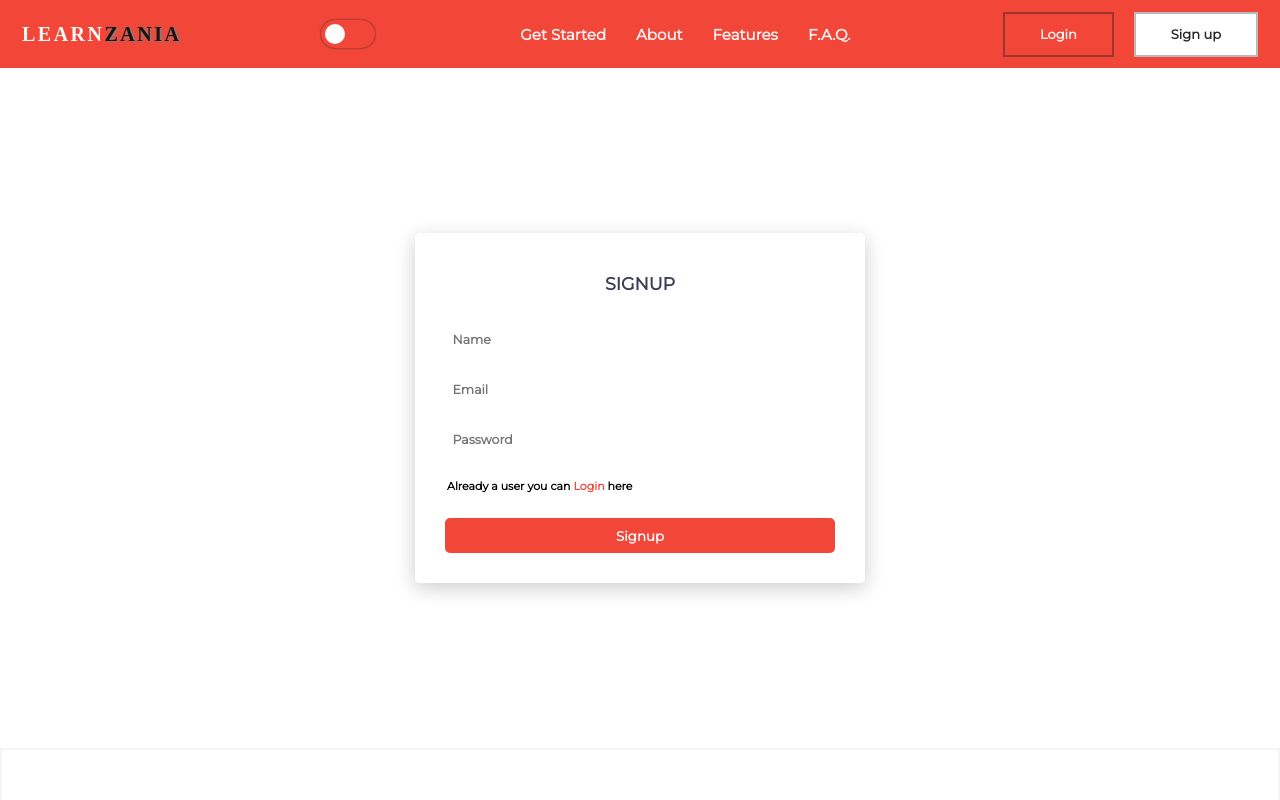
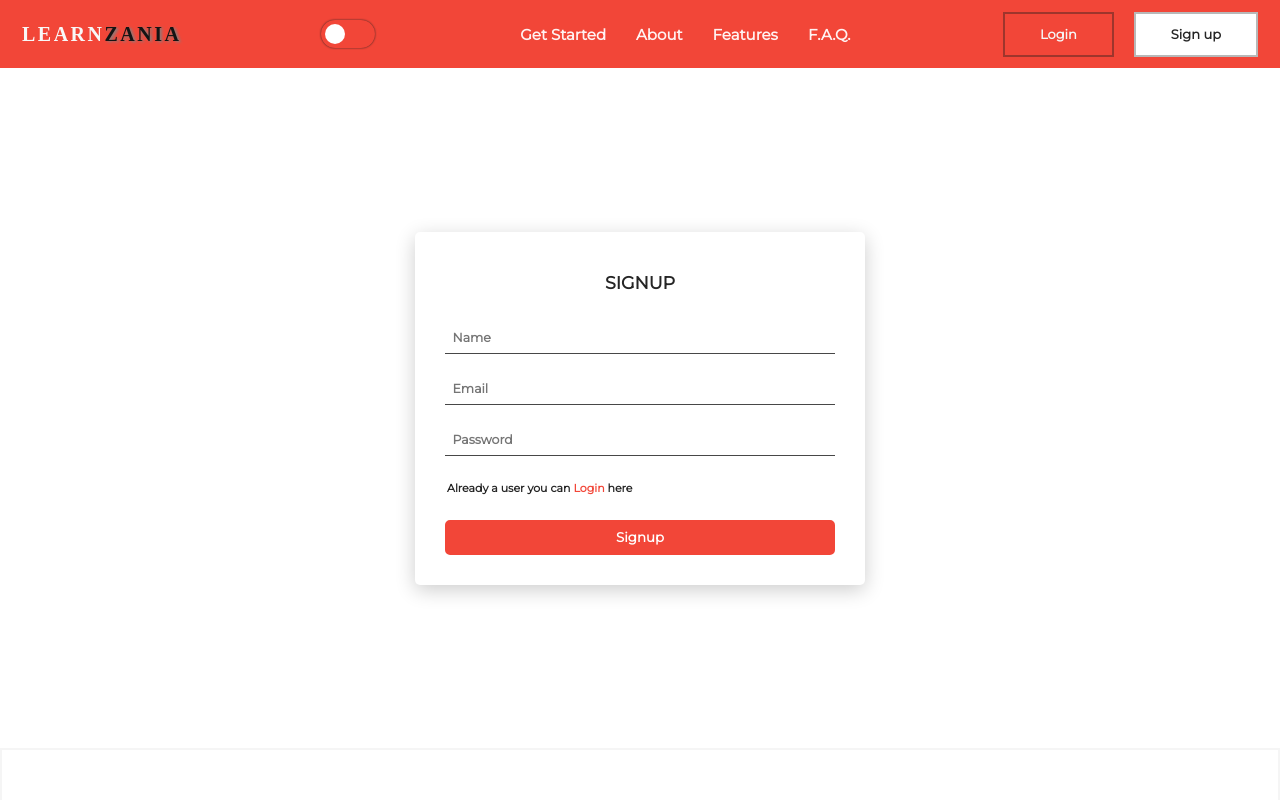
Before and after one commit to Akshima-Ghai/OneEducationalWebsiteForAll, a React (Create React App) app: page /signup in a window 1280 px wide. Shown: the top 800 px of the page. Built offline with nearby package versions, Linux system fonts and the light colour scheme.

Commit message:
Added DM to Auth Pages

```diff
--- a/src/App.css
+++ b/src/App.css
@@ -12,6 +12,8 @@
 
   --primary-home-head: #141639;
   --primary-home-p: #73747b;
+
+  --primary-form: white;
 }
 
 [data-theme="dark"] {
@@ -26,6 +28,8 @@
 
   --primary-home-head: #fff;
   --primary-home-p: #818391;
+
+  --primary-form: #141414;
 }
 
 * {
--- a/src/components/UI/InputField/InputField.css
+++ b/src/components/UI/InputField/InputField.css
@@ -1,16 +1,17 @@
-.input__style{
-    padding: .75rem;
+.input__style {
+  padding: 0.75rem;
   border: none;
-    border-bottom: 1px solid var(--light-primary-grey);
+  border-bottom: 1px solid var(--primary-footer-para);
+  background-color: inherit;
   margin-bottom: 2rem;
   font-family: inherit;
   outline: none;
   font-size: 1.25rem;
   font-weight: bold;
-    color: var(--light-primary-black);
+  color: var(--primary-footer-text);
 }
 
-.input__style:focus{
+.input__style:focus {
   border: none;
-    border-bottom: 1px solid var(--light-primary-black);
+  border-bottom: 1px solid #f24638;
 }
--- a/src/pages/Auth/Login/Login.css
+++ b/src/pages/Auth/Login/Login.css
@@ -3,6 +3,7 @@
   display: flex;
   justify-content: center;
   align-items: center;
+  background-color: var(--primary-body);
 }
 
 .login__form {
@@ -12,8 +13,8 @@
   flex-direction: column;
   justify-content: center;
   border-radius: 5px;
-    background-color: var(--light-primary-white);
-    box-shadow: 0 .5rem 2rem rgba(0, 0, 0, 0.2);
+  background-color: var(--primary-form);
+  box-shadow: 0 0.5rem 2rem rgba(0, 0, 0, 0.2);
 }
 
 .login__form--button {
@@ -32,11 +33,11 @@
 }
 
 .login__form--button:hover {
-    background-color: white;
+  background-color: var(--header-button);
   color: #f24638;
 }
 
-.login__forgot--button a{
+.login__forgot--button a {
   display: block;
   text-align: center;
   text-decoration: none;
@@ -57,24 +58,24 @@
   margin: 0.5rem 1rem;
   margin-left: 2px;
   font-weight: bold;
-    color: var(--light-primary-grey);
+  color: var(--primary-footer-text);
 }
 
-.login__form--p a{
-    color:#f24638;
+.login__form--p a {
+  color: #f24638;
   text-decoration: none;
 }
 
-.login__heading--container{
+.login__heading--container {
   padding: 1rem 0 3rem 0;
   display: flex;
   justify-content: center;
 }
 
-.login__heading--container h1{
+.login__heading--container h1 {
   text-transform: uppercase;
   font-size: 1.75rem;
-    color: #3b3e55;
+  color: var(--primary-footer-text);
 }
 
 @media (max-width: 345px) {
--- a/src/pages/Auth/Signup/Signup.css
+++ b/src/pages/Auth/Signup/Signup.css
@@ -3,6 +3,7 @@
   display: flex;
   justify-content: center;
   align-items: center;
+  background-color: var(--primary-body);
 }
 
 .signup__form {
@@ -12,8 +13,8 @@
   flex-direction: column;
   justify-content: center;
   border-radius: 5px;
-    background-color: var(--light-primary-white);
-    box-shadow: 0 .5rem 2rem rgba(0, 0, 0, 0.2);
+  background-color: var(--primary-form);
+  box-shadow: 0 0.5rem 2rem rgba(0, 0, 0, 0.2);
 }
 
 .signup__form--button {
@@ -32,7 +33,7 @@
 }
 
 .signup__form--button:hover {
-    background-color: white;
+  background-color: var(--header-button);
   color: #f24638;
 }
 
@@ -41,24 +42,24 @@
   margin: 0.5rem 1rem;
   margin-left: 2px;
   font-weight: bold;
-    color: var(--light-primary-grey);
+  color: var(--primary-footer-text);
 }
 
-.signup__form--p a{
-    color:#f24638;
+.signup__form--p a {
+  color: #f24638;
   text-decoration: none;
 }
 
-.signup__heading--container{
+.signup__heading--container {
   padding: 1rem 0 3rem 0;
   display: flex;
   justify-content: center;
 }
 
-.signup__heading--container h1{
+.signup__heading--container h1 {
   text-transform: uppercase;
   font-size: 1.75rem;
-    color: #3b3e55;
+  color: var(--primary-footer-text);
 }
 
 @media (max-width: 345px) {
--- a/src/pages/Section/Section.css
+++ b/src/pages/Section/Section.css
@@ -2,16 +2,18 @@
   display: flex;
   width: 100%;
   flex-direction: row;
+  background-color: var(--primary-body);
 }
 .main-sec-head span {
   font-size: 3rem;
-  color: var(--light-primary-red);
+  color: #f24638;
 }
 .main-sec-head {
   font-weight: 700;
   font-size: 3rem;
   margin-top: 3rem;
   padding: 2rem;
+  color: #f24638;
 }
 .main_img {
   width: 50%;
```
Lines whose indentation alone changed are shown as unchanged.
